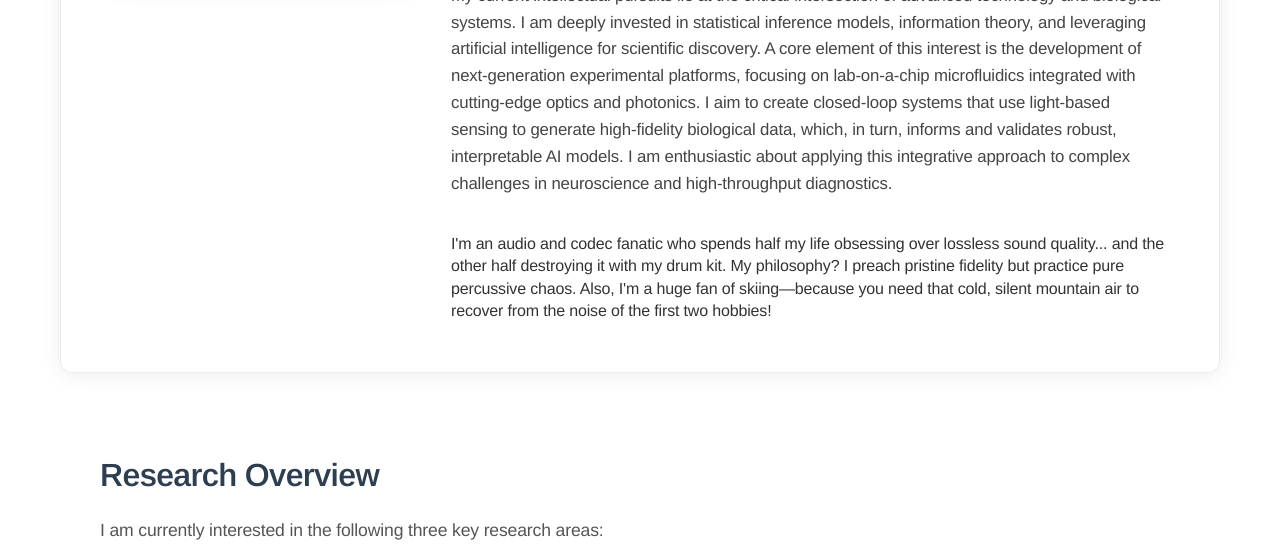
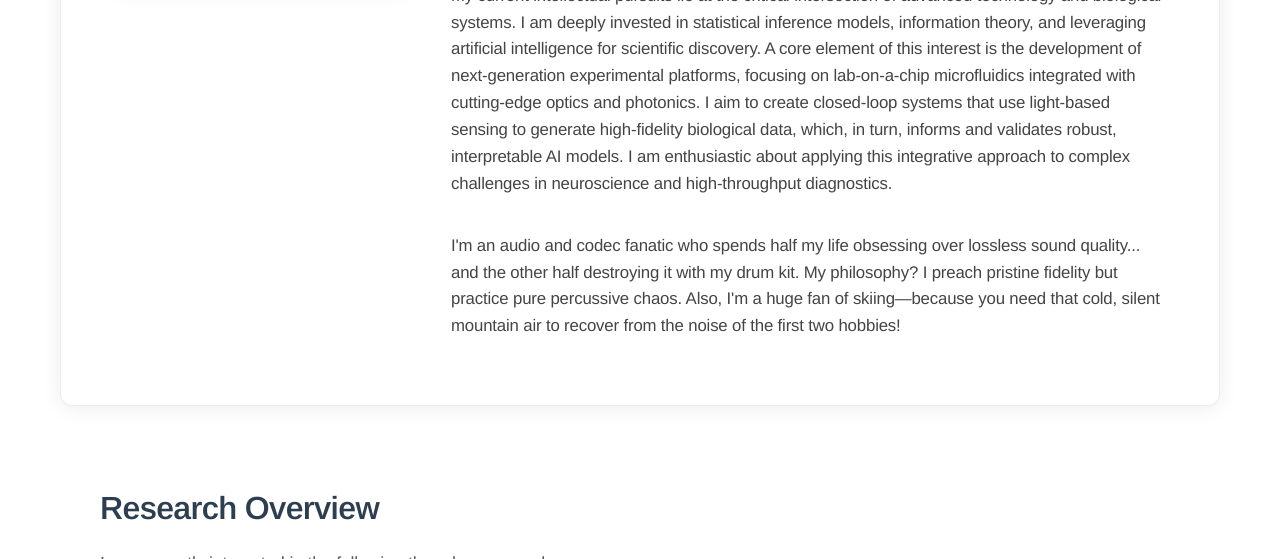
Before and after one commit to donghyuklee1/webpage, a website: page index.html in a window 1280 px wide. Shown: the part 541-1100 px from the top of the page. Drawn offline with nearby package versions, Linux system fonts and the light colour scheme.

Commit message:
Major content update: new profile image, enhanced bio, hobby section, updated photos and contact info

```diff
--- a/styles.css
+++ b/styles.css
@@ -160,6 +160,7 @@ body {
 /* Text Sections */
 .bio-section,
 .research-section,
+.hobby-section,
 .awards-section,
 .education-section,
 .recruitment-section {
@@ -168,6 +169,7 @@ body {
 
 .bio-section p,
 .research-section p,
+.hobby-section p,
 .awards-section p,
 .education-section p,
 .recruitment-section p {
```
Also changed, not shown: index.html (line endings or trailing spaces).
